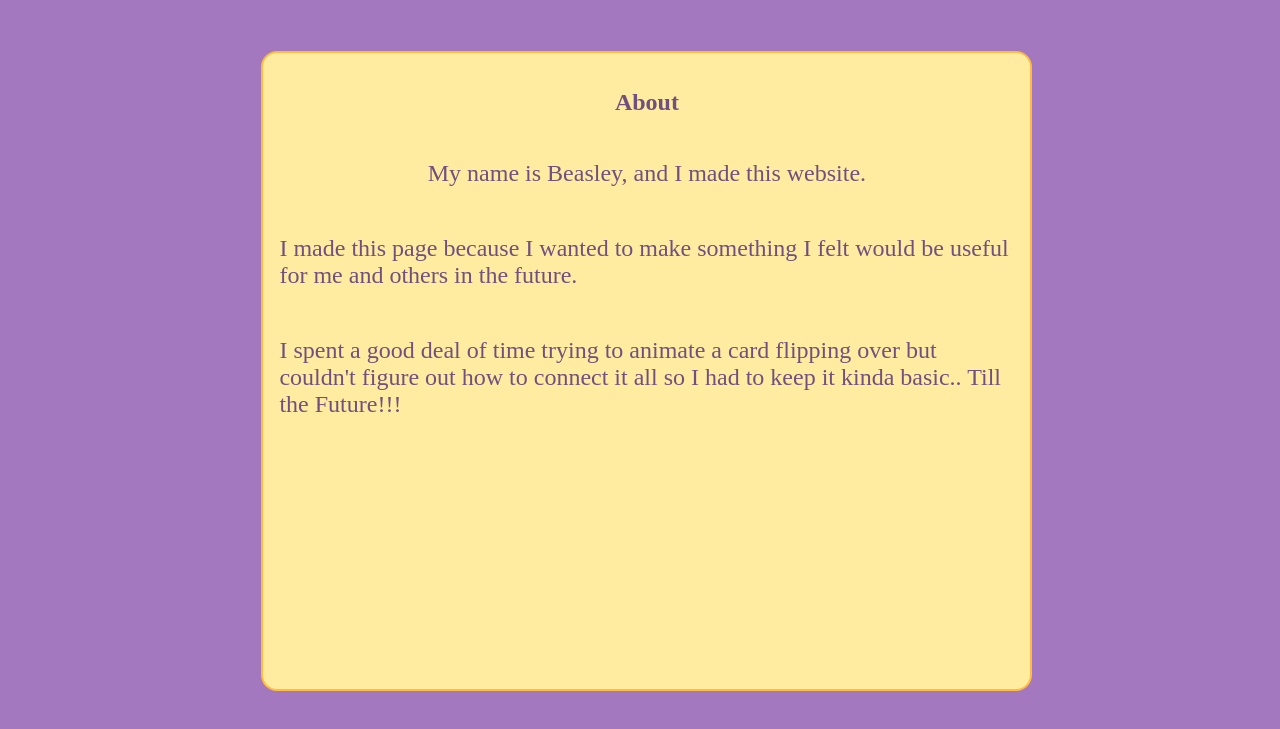
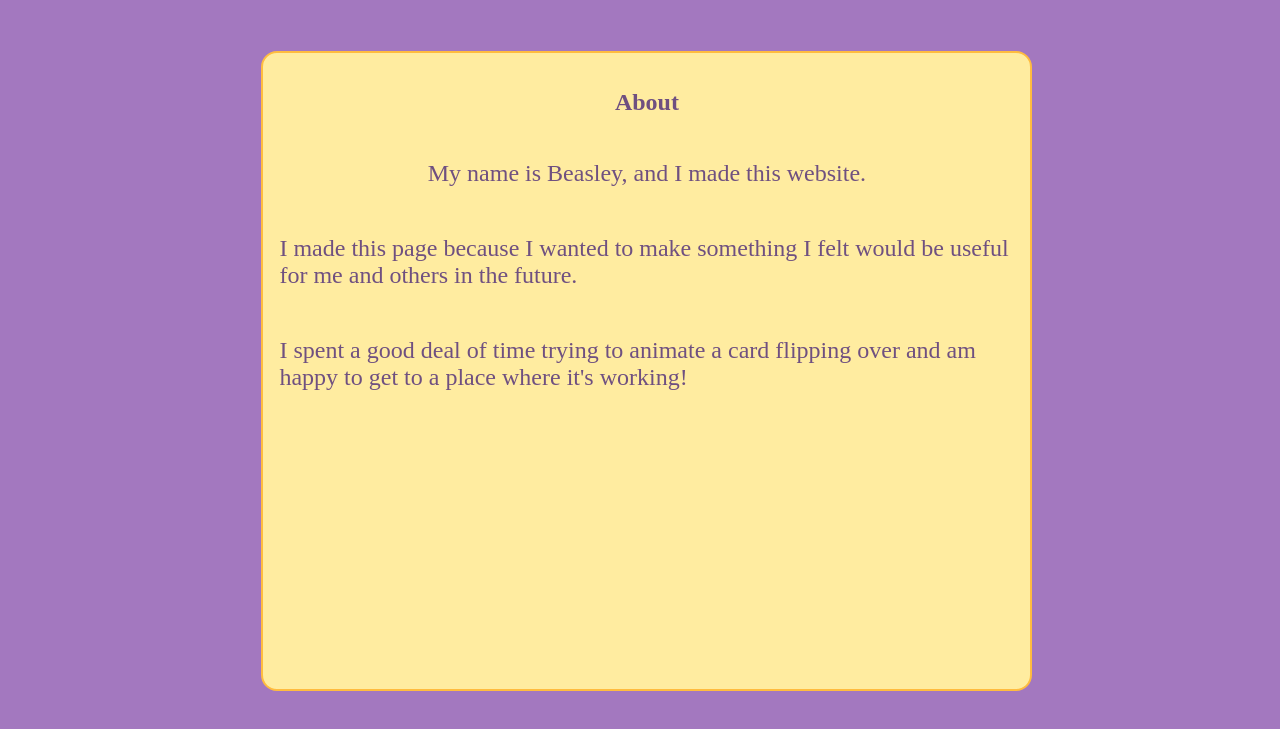
Before and after one commit to beasleyDOTcom/CYO-Flash-Cards, a plain HTML site: page about.html in a window 1280 px wide. Shown: the part 77-806 px from the top of the page. Drawn offline with Linux system fonts and the light colour scheme.

Commit message:
updated the about page to replace the text about not being able to get the cards to flip

```diff
--- a/about.html
+++ b/about.html
@@ -20,7 +20,7 @@
             <h1 class="sectionTitle">About</h1>
             <p>My name is Beasley, and I made this website.</p>
             <p>I made this page because I wanted to make something I felt would be useful for me and others in the future.</p>
-            <p>I spent a good deal of time trying to animate a card flipping over but couldn't figure out how to connect it all so I had to keep it kinda basic.. Till the Future!!!</p>
+            <p>I spent a good deal of time trying to animate a card flipping over and am happy to get to a place where it's working!</p>
         </div>
     </section>
     <h4 id="result" class="b"></h4>
```
